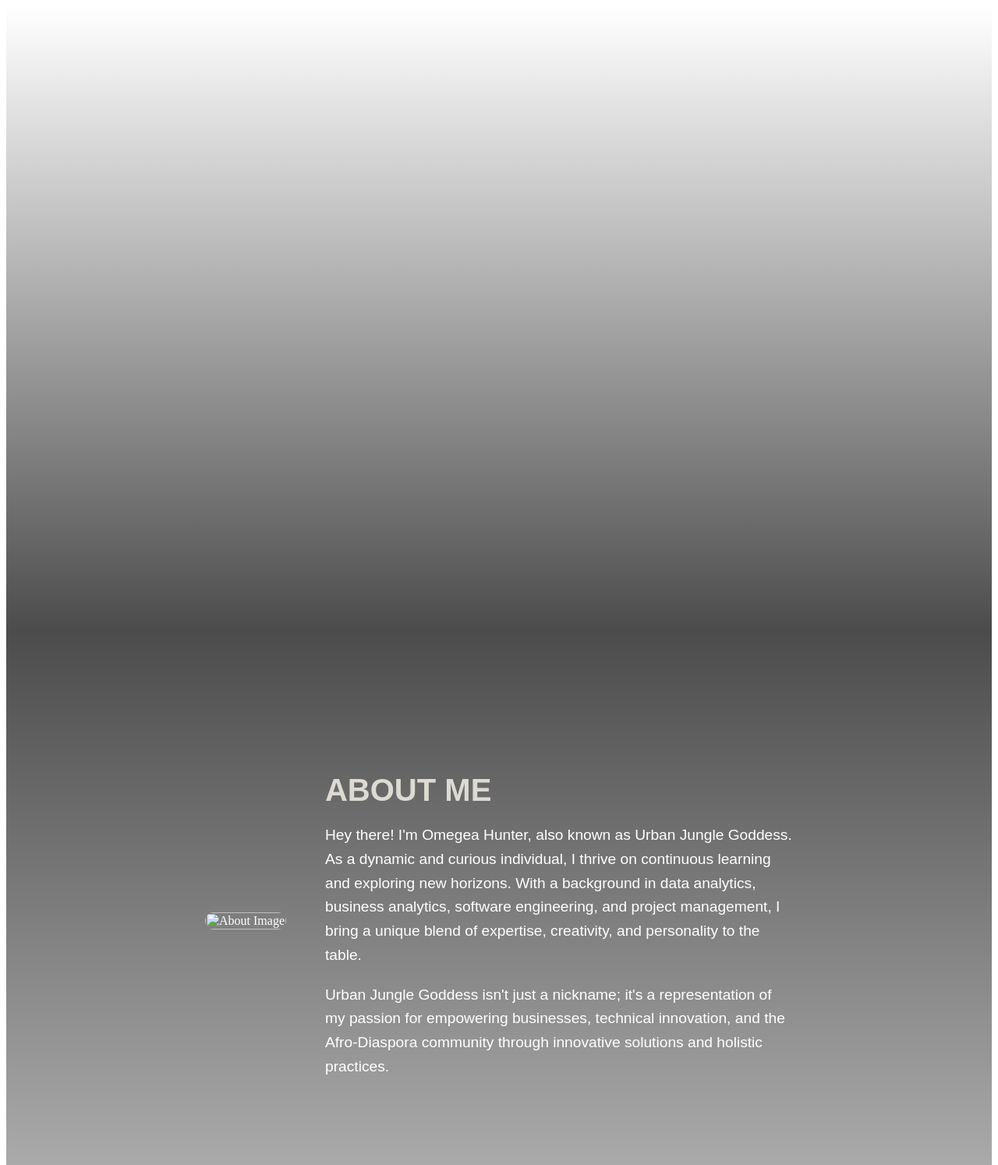
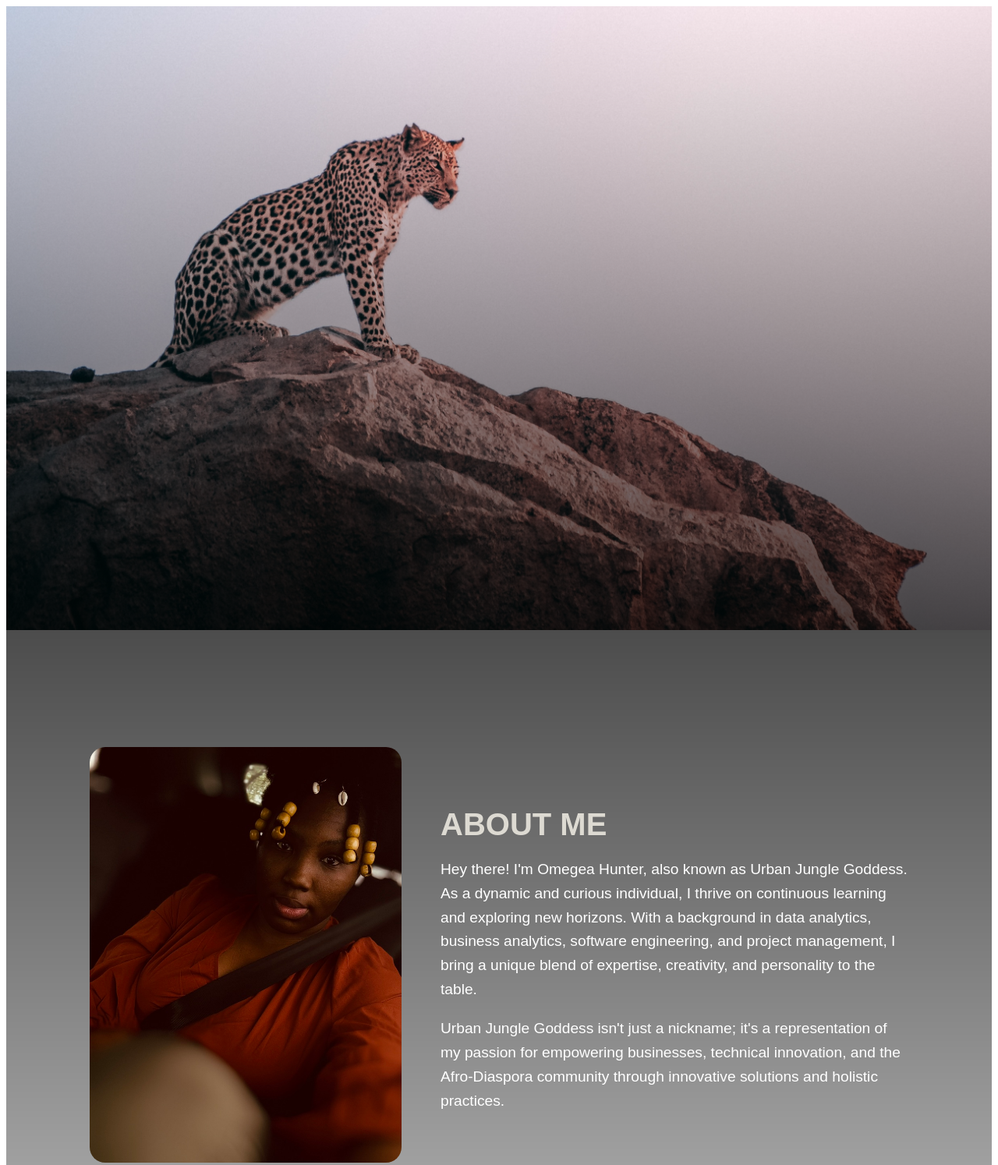
Before and after one commit to urbanjunglegoddess/ujg-landing-page, a website: page src/index.html in a window 1280 px wide. Shown: the top 1494 px of the page at 78% size. Drawn offline with Linux system fonts and the light colour scheme.

Commit message:
Changes and additions fo Udacity projects

```diff
--- a/src/css/hero.css
+++ b/src/css/hero.css
@@ -1,7 +1,7 @@
 .hero-section {
   position: relative;
   height: 100vh;
- background-image: url('../assets/images/leopard-ledge.jpg'); /* Add your background image here */
+ background-image: url('../assests/images/leopard-ledge.jpg'); /* Add your background image here */
   background-size: cover;
   background-position: center;
   background-repeat: no-repeat;
--- a/src/index.html
+++ b/src/index.html
@@ -18,7 +18,7 @@
 <section id="about">
   <div class="about-container">
     <div class="about-image">
-      <img src="" alt="About Image">
+      <img src="./assests/images/omegea.jpeg" alt="About Image">
     </div>
     <div class="about-text">
       <h2>About Me</h2>
```
Also changed, not shown: src/assests/images/omegea.jpeg (renamed from src/assests/images/1ADC7E28-2F55-404C-BC5D-63F232F22918_1_105_c.jpeg).
